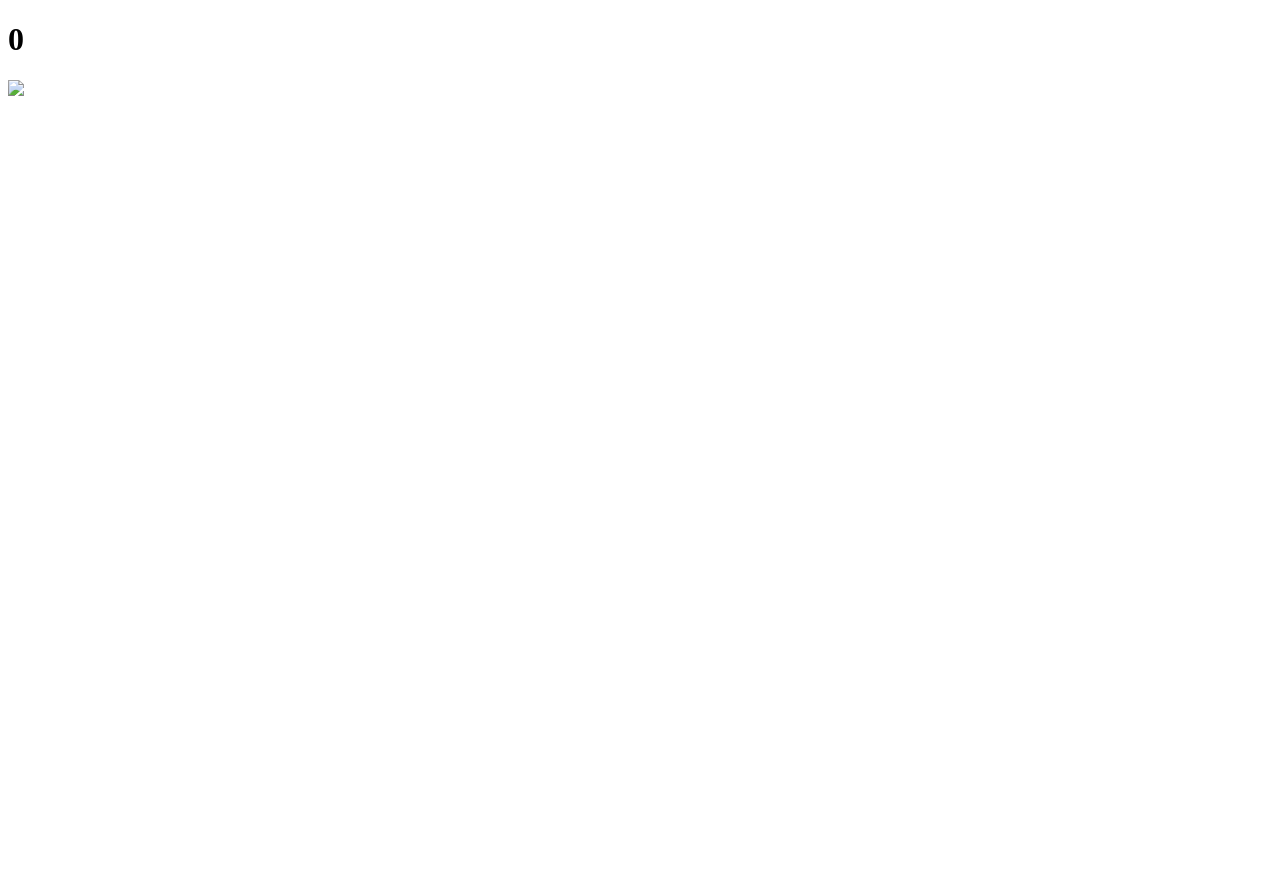
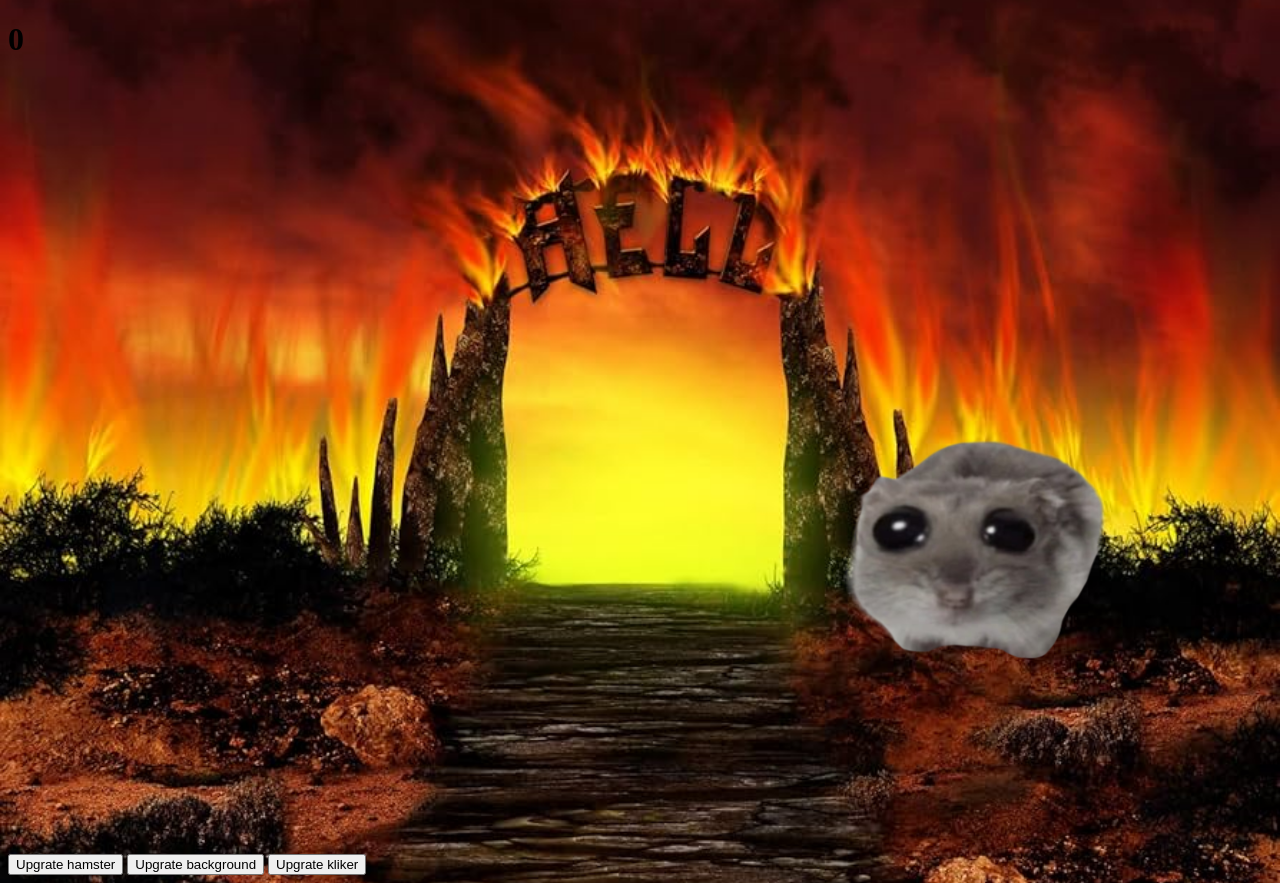
Before and after one commit to KarHarmalova/Repozetorijs, a plain HTML site: page spele.html in a window 1280 px wide. Before the commit the page ends 800 px from the top, so only its background shows below. Drawn offline with Linux system fonts and the light colour scheme.

Commit message:
spele uztaisiju izmainas

```diff
--- a/spele.html
+++ b/spele.html
@@ -4,10 +4,32 @@
     <meta charset="UTF-8">
     <meta name="viewport" content="width=device-width, initial-scale=1.0">
     <title>Kliker spele</title>
+
+    <style>
+        body {
+            background-image: url("hell.png");
+            background-size: cover;
+            background-position: center;
+
+        }
+
+        #btn {
+
+        margin-top: 170px;
+        margin-left: 670px;
+        cursor: pointer;
+        }
+
+
+    </style>
 </head>
+
 <body>
-    <h1 id = "MyId">0</h1>
-    <img id = "btn" src =
+    <h1 id="MyId">0</h1>
 
+    <img id="btn" src="sad_hamster.png">
+    <button id = "upgratebtn-hamster">Upgrate hamster</button>
+    <button id = "upgratebtn-background">Upgrate background</button>
+    <button id = "upgratebtn-clicker">Upgrate kliker</button>
 </body>
 </html>
```
Also changed, not shown: Sad-Hamster-Seeking-Comfort-From-Owner-PNG-thumb.png (added), hamster.png (added), hell.png (added), sad_hamster.png (added).
